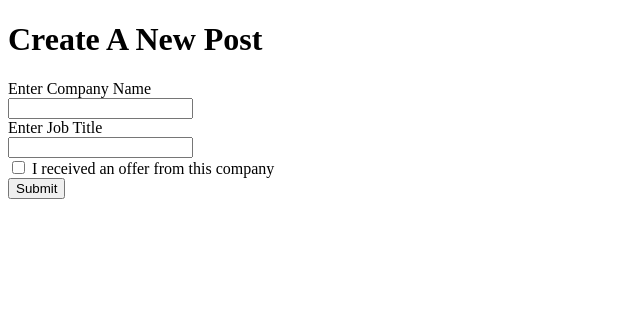
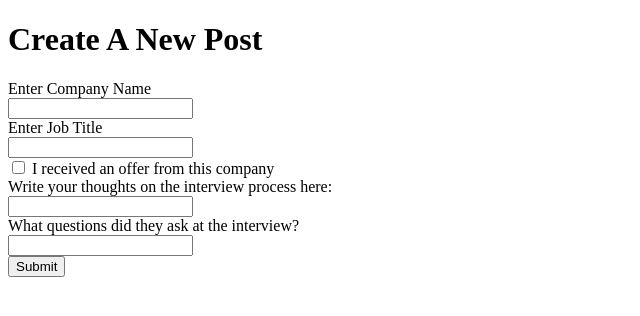
Before and after one commit to abigailnacional/GlassDeSo, a Flask app: page /newpost in a window 1280 px wide. Shown: the top 316 px of the page, without its empty margins (0-640 px from the left). Run offline with Flask 2, Linux system fonts and the light colour scheme.

Commit message:
Can now format info from new post form into a message suitable for the DeSo blockchain

```diff
--- a/app.py
+++ b/app.py
@@ -92,13 +92,25 @@ def home():
     return redirect('/login')
 
 #Page where user creates a new post
-@app.route('/newpost')
+@app.route('/newpost', methods = ['GET', 'POST'])
 def newpost():
     #If the form was just submitted:
-    #if request.method == 'POST':
-        #return render_template('postSuccess.html')
-    #else:
+    if request.method == 'POST':
+        #Change offer status value to string
+        offerVar = "False"
+        if request.form.get('offer_stat', False):
+            offerVar = "True"
+
+        #Construct the message string
+        message = 'Company: ' + request.form['company'] + "\nJob: " + request.form['job'] + "\nReceived Offer: " + offerVar + "\nReview: " + request.form['review'] + "\nInterview Questions: " + request.form['questions']
+        print(message)
+        return redirect(url_for('postsuccess'))
+    else:
         return render_template('newPost.html')
+
+@app.route('/postsuccess', methods = ['GET', 'POST'])
+def postsuccess():
+    return render_template('postSuccess.html')
 
 @app.route('/logout')
 def logout():
--- a/templates/home.html
+++ b/templates/home.html
@@ -7,7 +7,7 @@
     </div>
 
     <p>Please select a company.</p>
-    <a class="btn btn-primary" role="button" href="/newpost">Create A New Post</a>
+    <a class="btn btn-primary" role="button" href="/newpost">Create A New Post</a><br>
 
     <a class="btn btn-primary" role="button" href="/logout">Logout</a>
 {% endblock %}
--- a/templates/newPost.html
+++ b/templates/newPost.html
@@ -15,6 +15,10 @@
     <input type="text" name="job" value="" required><br>
     <input type="checkbox" name="offer_stat"><label
         for="offer_stat">   I received an offer from this company</label><br>
+    <label for="review">Write your thoughts on the interview process here:</label><br>
+    <input type="text" name="review" value="" required><br>
+    <label for="questions">What questions did they ask at the interview?</label><br>
+    <input type="text" name="questions" value="" required><br>
     <input type="submit" value="Submit">
 </form>
 </body>
```
Also changed, not shown: templates/postSuccess.html (added, +12 -0 lines).
